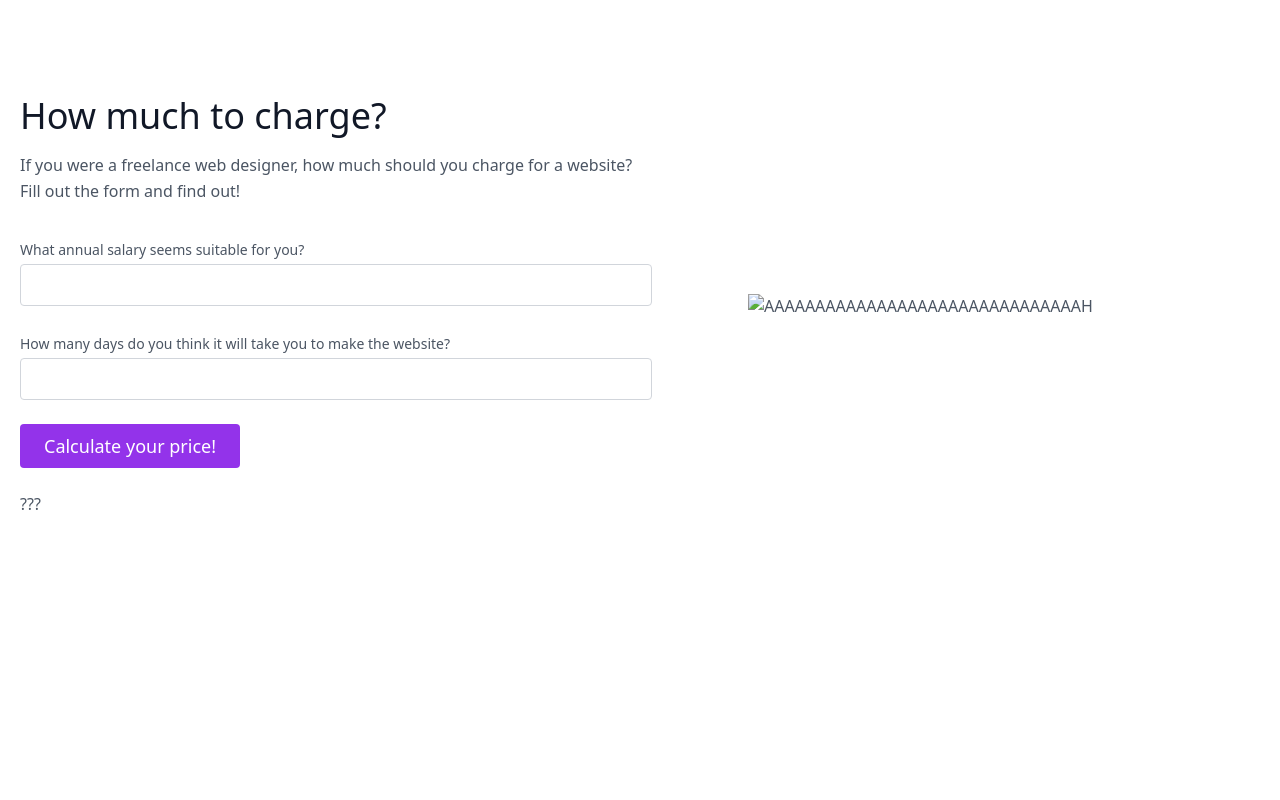
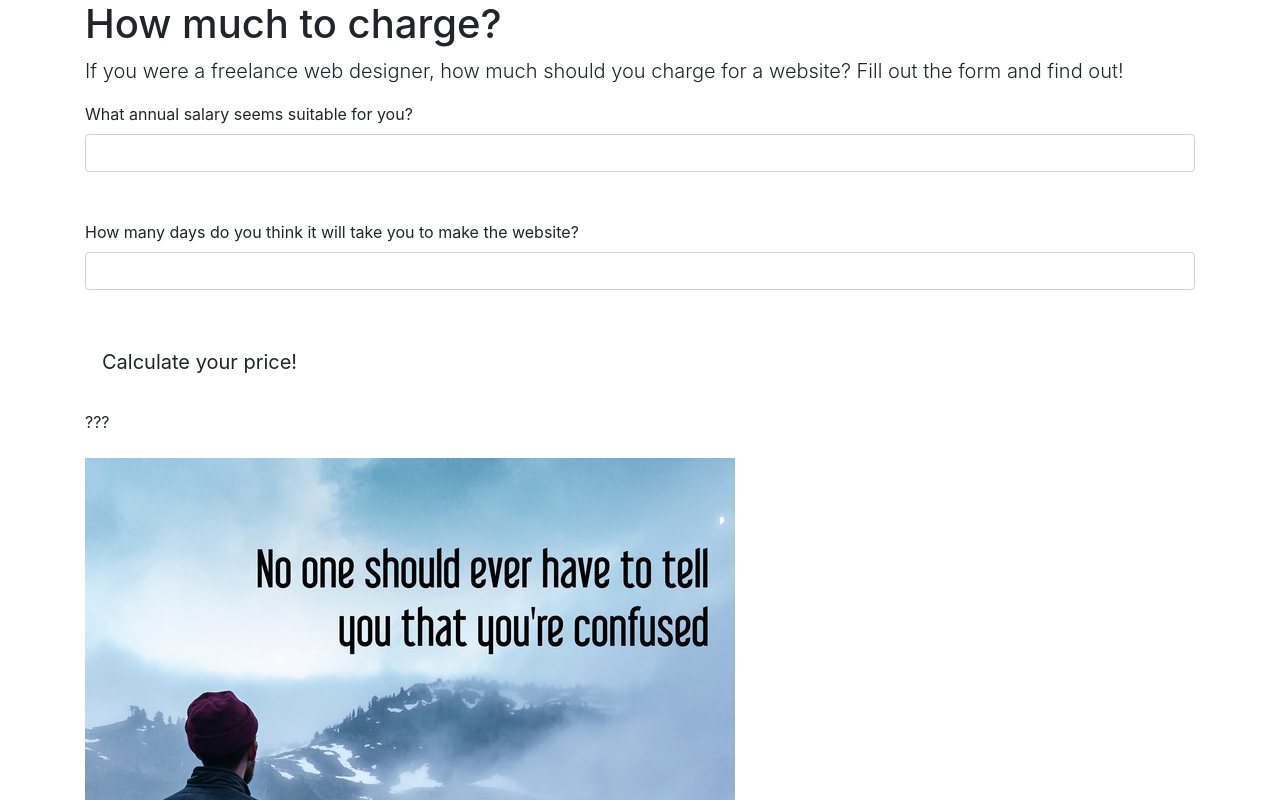
Before and after one commit to MarineDubl/Lab1Correction, a website: page frontend/myWebPage.html in a window 1280 px wide. Shown: the top 800 px of the page. Drawn offline with nearby package versions, Linux system fonts and the light colour scheme.

Commit message:
Revert "remake correction"
This reverts commit c91284ff42de64d8a95ecdb37d8fd03f4da6fc0f.

```diff
--- a/frontend/myWebPage.html
+++ b/frontend/myWebPage.html
@@ -5,32 +5,37 @@
   <meta charset="utf-8">
   <meta name="viewport" content="width=device-width, initial-scale=1">
 
-  <link href="./output.css" rel="stylesheet">
-  <script src="https://cdn.tailwindcss.com"></script>
+  <link rel="stylesheet" href="https://cdn.jsdelivr.net/npm/bootstrap@4.3.1/dist/css/bootstrap.min.css" integrity="sha384-ggOyR0iXCbMQv3Xipma34MD+dH/1fQ784/j6cY/iJTQUOhcWr7x9JvoRxT2MZw1T" crossorigin="anonymous">
+  <script src="https://code.jquery.com/jquery-3.1.1.min.js"></script>
+  <script src="https://cdn.jsdelivr.net/npm/popper.js@1.14.7/dist/umd/popper.min.js" integrity="sha384-UO2eT0CpHqdSJQ6hJty5KVphtPhzWj9WO1clHTMGa3JDZwrnQq4sF86dIHNDz0W1" crossorigin="anonymous"></script>
+  <script src="https://cdn.jsdelivr.net/npm/bootstrap@4.3.1/dist/js/bootstrap.min.js" integrity="sha384-JjSmVgyd0p3pXB1rRibZUAYoIIy6OrQ6VrjIEaFf/nJGzIxFDsf4x0xIM+B07jRM" crossorigin="anonymous"></script>
 </head>
 <body>
 
-<section class="text-gray-600 body-font">
-  <div class="container mx-auto flex px-5 py-24 md:flex-row flex-col items-center">
-    <div class="lg:flex-grow md:w-1/2 lg:pr-24 md:pr-16 flex flex-col md:items-start md:text-left mb-16 md:mb-0 items-center text-center">
-      <h1 class="title-font sm:text-4xl text-3xl mb-4 font-medium text-gray-900">How much to charge?</h1>
-      <p class="mb-8 leading-relaxed">If you were a freelance web designer, how much should you charge for a website? Fill out the form and find out!</p>
-      <div>
-        <form id="budget" action="javascript:calculatePrice()">
-          <label for="salary" class="leading-7 text-sm text-gray-600">What annual salary seems suitable for you?</label>
-          <input type="text" id="salary" name="salary" class="w-full bg-white rounded border border-gray-300 focus:border-indigo-500 focus:ring-2 focus:ring-indigo-200 text-base outline-none text-gray-700 py-1 px-3 leading-8 transition-colors duration-200 ease-in-out"/><br><br>
-          <label for="days" class="leading-7 text-sm text-gray-600">How many days do you think it will take you to make the website?</label>
-          <input type="text" id="days" name="days" class="w-full bg-white rounded border border-gray-300 focus:border-indigo-500 focus:ring-2 focus:ring-indigo-200 text-base outline-none text-gray-700 py-1 px-3 leading-8 transition-colors duration-200 ease-in-out"/><br><br>
-          <input type="submit" value="Calculate your price!" class="text-white bg-purple-600 border-0 py-2 px-6 focus:outline-none hover:bg-indigo-600 rounded text-lg"><br><br>
-          <label id="finalPrice"> ??? </label>
-        </form>
-      </div>
-    </div>
-    <div class="lg:max-w-lg lg:w-full md:w-1/2 w-5/6">
-      <img src="../img/images.jpg" alt="AAAAAAAAAAAAAAAAAAAAAAAAAAAAAAAH">
-    </div>
-  </div>
-</section>
+<div class="container">
+  <h1 class=""hero">How much to charge?</h1>
+  <p class="lead">If you were a freelance web designer, how much should you charge for a website? Fill out the form and find out!</p>
+</div>
+
+<div class="container form-group">
+  <form id="budget">
+    <label for="salary">What annual salary seems suitable for you?</label>
+    <input type="text" id="salary" name="salary" class="form-control" /><br><br>
+    <label for="days">How many days do you think it will take you to make the website?</label>
+    <input type="text" id="days" name="days" class="form-control"/><br><br>
+    <input type="button" id="submit" value="Calculate your price!" class="btn btn-lg"><br><br>
+    <label id="finalPrice"> ??? </label>
+  </form>
+</div>
+
+<div class="container">
+  <img src="inspirobot.jpg" class="img-responsive" alt="Inspirobot image">
+</div>
+
+<footer class="container-fluid text-center">
+  <p>Styled in Bootstrap</p>
+</footer>
+
 
 <script>
   /* function calculatePrice() {
```
Also changed, not shown: frontend/images.jpg (deleted), frontend/inspirobot.jpg (added).
